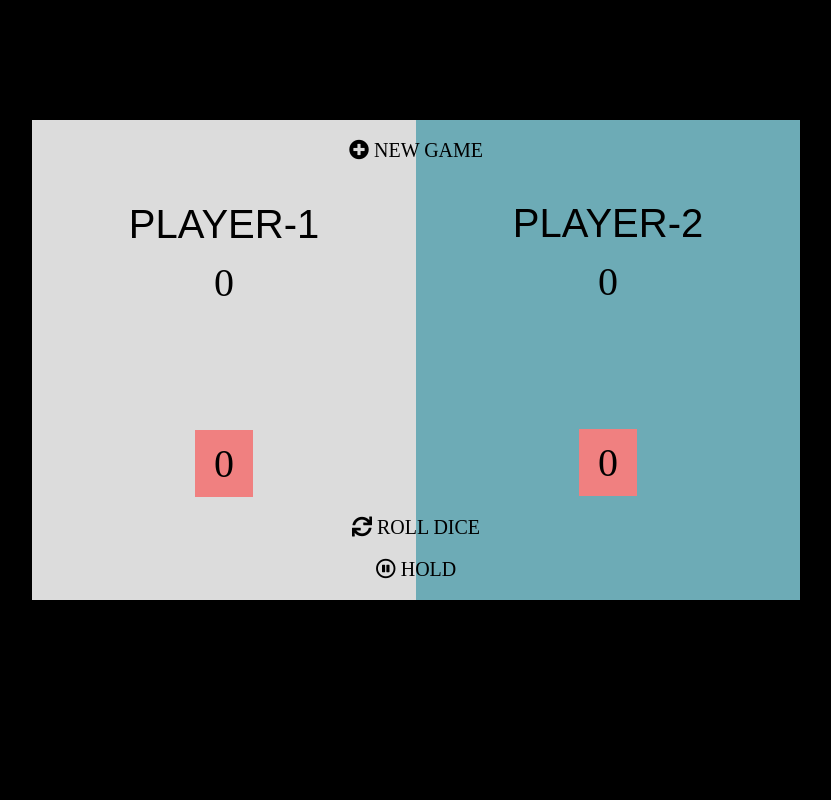
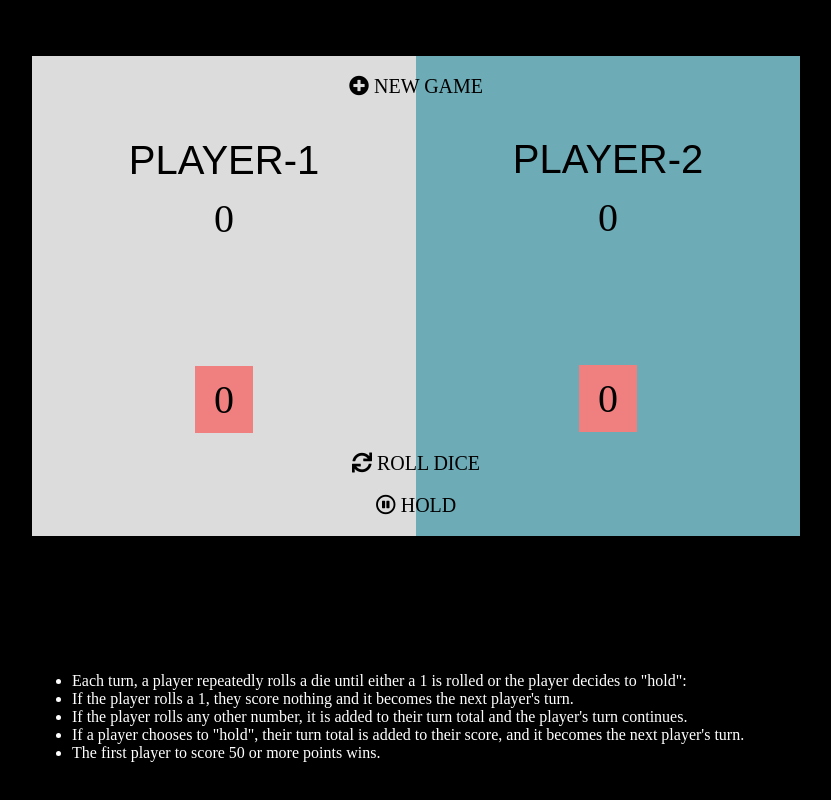
Before and after one commit to krishnakiriti04/Guvi-Tasks, a plain HTML site: page PIG game/index.html in a window 1280 px wide. Shown: the top 800 px of the page, without its empty margins (224-1055 px from the left). Drawn offline with Linux system fonts and the light colour scheme.

Commit message:
Update style.css

```diff
--- a/PIG game/style.css
+++ b/PIG game/style.css
@@ -5,11 +5,24 @@ body {
 .game-box {
     position: absolute;
     width: 60%;
-    top: 15%;
+    top: 7%;
     left: 20%;
     margin: auto;
     background: rgb(109, 171, 182);
     display: table;
+}
+
+.rules {
+    top: 82%;
+    position: absolute;
+    left: 20% !important;
+    color: rgb(255, 255, 255);
+}
+
+.boundary {
+    display: flex !important;
+    flex-direction: column !important;
+    justify-content: space-between !important;
 }
 
 img {
```
